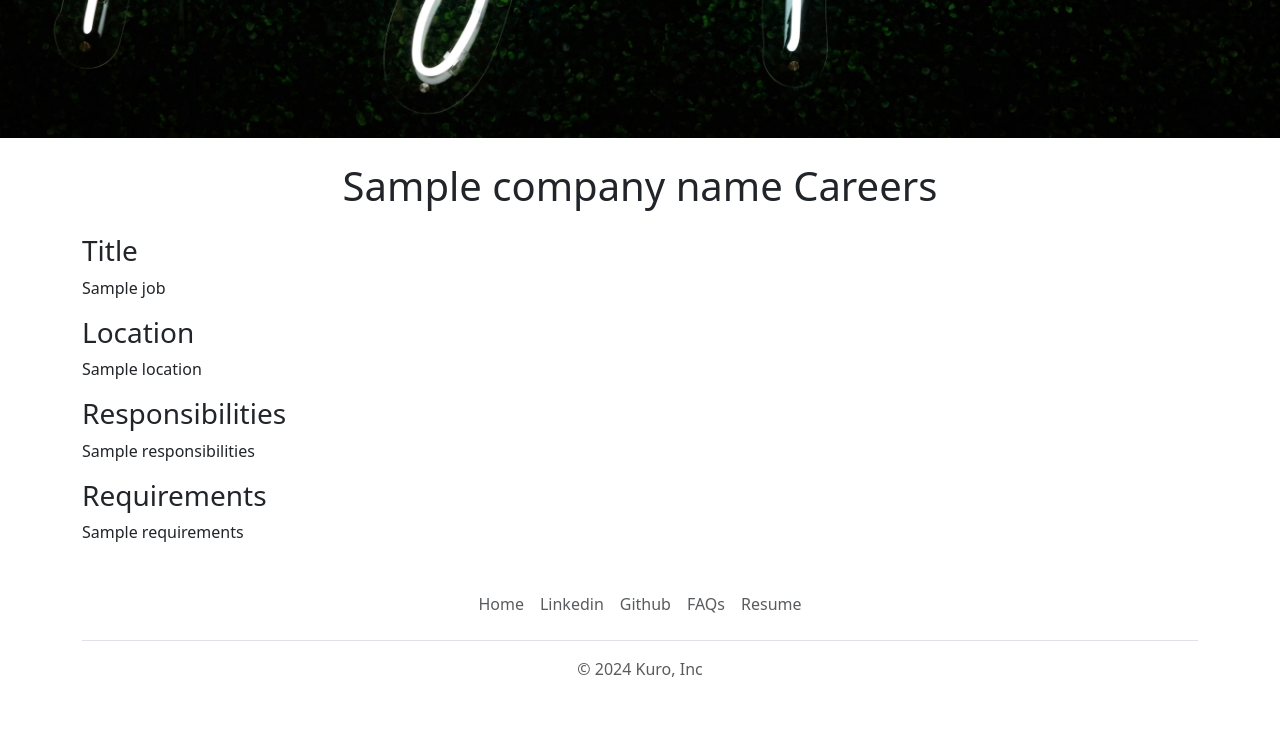
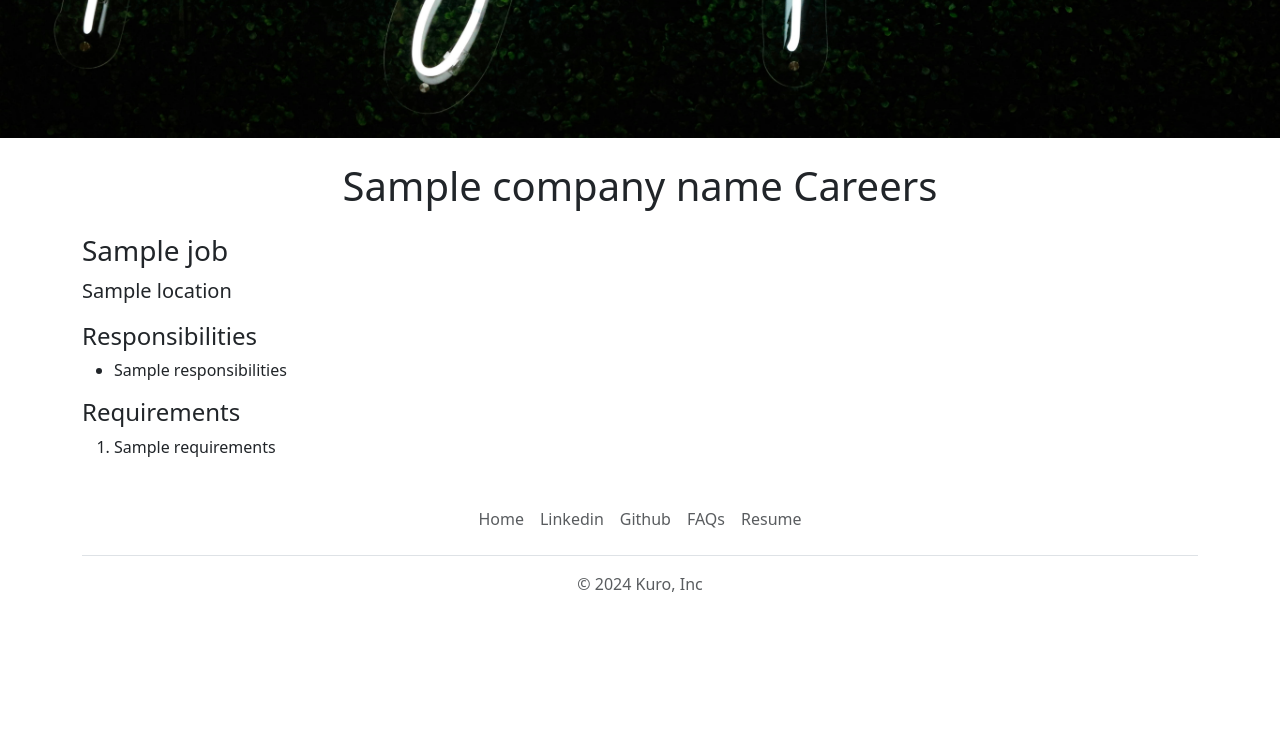
Before and after one commit to DineshMitta/kuro-careers-website-v2, a Flask app: template templates/jobpage.html in a window 1280 px wide. Shown: the part 478-1215 px from the top of the page. After the commit the page ends 1070 px from the top, so only its background shows below. Run offline with Flask 3, Linux system fonts and the light colour scheme; the template is opened without the code that fills it: most values are stand-ins (such as "Sample title", 1, 10 or a date in 2020); some libraries are stand-ins or nearby versions.

Commit message:
dyanamic pages for each job

```diff
--- a/app.py
+++ b/app.py
@@ -47,7 +47,7 @@ def show_job(id):
 
     job = load_job_by_id(id)
     if job:
-        return render_template('jobpage.html', job=job)
+        return render_template('jobpage.html', company_name='Kuro', job=job)
     else:
         return jsonify({"message": "Job not found"}), 404
 
--- a/templates/jobitem.html
+++ b/templates/jobitem.html
@@ -15,7 +15,7 @@
 
     <div>
         <b>Salary:</b>
-        {{ job.salary }}
+        {{ job.currency }}{{ job.salary }}
     </div>
 
     {% endif %}
--- a/templates/jobpage.html
+++ b/templates/jobpage.html
@@ -10,26 +10,33 @@
     {% include 'banner.html' %}
     <div class="container">
         <h1 class="text-center mt-2 mb-4"> {{company_name}} Careers</h1>
-        <h3>Title</h3>
-        <p>{{ job.title }}</p>
+        <h3 class="mb-2">{{ job.title }}</h3>
 
-        <h3>Location</h3>
-        <p>{{ job.location }}</p>
+
+        <p class="lead mt-0">{{ job.location }}</p>
+
+        <h4>Responsibilities</h4>
+        <ul>
+            {% for line in job.responsibilities.split("\n") %}
+             <li>{{ line }}</li>
+            {% endfor %}
+        </ul>
+
+
+        <h4>Requirements</h4>
+        <ol>
+            {% for line in job.requirements.split("\n") %}
+             <li>{{ line }}</li>
+            {% endfor %}
+        </ol>
+
 
         {% if 'salary' in job %}
         <div>
-        <h3>Salary</h3>
+        <h4>Salary</h4>
         <p>{{ job.currency }}{{ job.salary }}</p>
         </div>
         {% endif %}
-
-
-
-        <h3>Responsibilities</h3>
-        <p>{{ job.responsibilities }}</p>
-
-        <h3>Requirements</h3>
-        <p>{{ job.requirements }}</p>
     </div>
     {% include 'footer.html' %}
 
--- a/templates/nav.html
+++ b/templates/nav.html
@@ -1,6 +1,6 @@
 <nav class="navbar shadow-sm fixed-top bg-white">
     <div class="container-fluid">
-      <a class="navbar-brand" href="#">
+      <a class="navbar-brand" href="\">
         <img src="/static/logo.svg" alt="Logo" width="30" height="24" class="d-inline-block align-text-top">
         Kuro
       </a>
```
